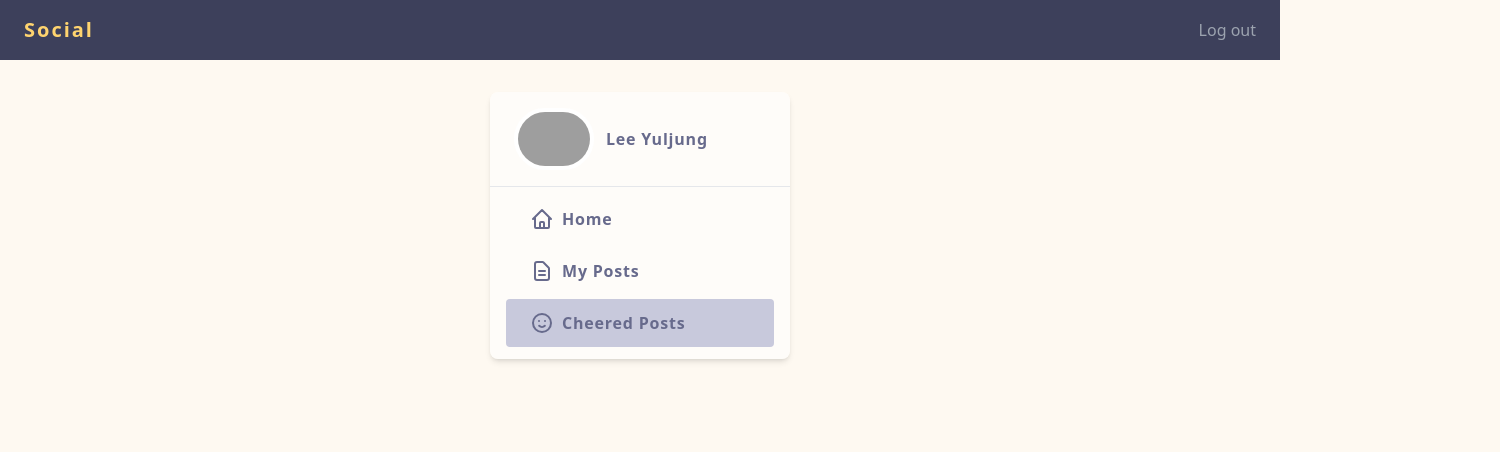
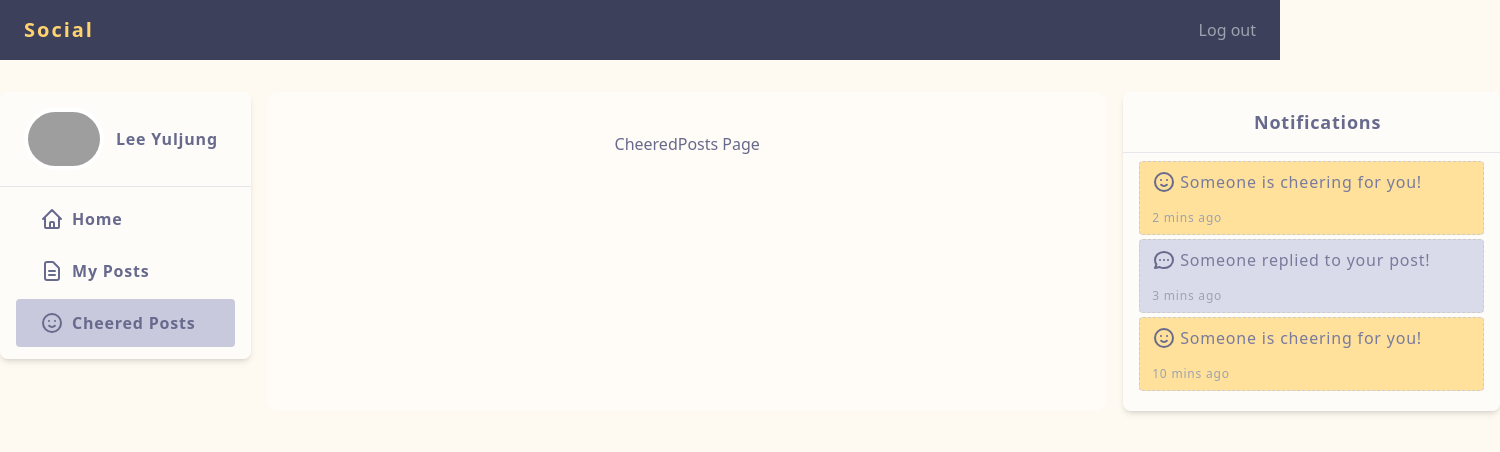
Before and after one commit to leeyuljung/Social-media-website-cheer, a React (Create React App) app in the folder client/: page /cheeredPosts in a window 1280 px wide. Shown: the top 452 px of the page, 1500 px wide, since content can reach past the window. Built offline with nearby package versions, Linux system fonts and the light colour scheme; grey boxes are pictures that could not be loaded.

Commit message:
feat: 新增 Notifications 組件

```diff
--- a/client/src/App.js
+++ b/client/src/App.js
@@ -4,9 +4,10 @@ import Home from './pages/Home';
 import Login from './pages/Login';
 import Register from './pages/Register';
 import MyPosts from './pages/MyPosts';
-import LikedPosts from './pages/LikedPosts';
+import CheeredPosts from './pages/CheeredPosts';
 import Header from './components/Header';
 import SideMenu from './components/SideMenu';
+import Notifications from './components/Notifications';
 
 function App() {
   const pathname = window.location.pathname;
@@ -14,15 +15,16 @@ function App() {
   return (
     <Router>
       <Header />
-      <div className='w-[1200px] mt-8 mx-auto flex justify-center'>
+      <div className='w-[1500px] mt-8 mx-auto flex'>
         { pathname === '/login' || pathname === '/register' ? null : <SideMenu /> }
         <Routes>
           <Route exact path="/" element={ <Home /> } />
           <Route exact path="/login" element={ <Login /> } />
           <Route exact path="/register" element={ <Register /> } />
           <Route exact path="/myPosts" element={ <MyPosts /> } />
-          <Route exact path="/likedPosts" element={ <LikedPosts /> } />
+          <Route exact path="/cheeredPosts" element={ <CheeredPosts /> } />
         </Routes>
+        { pathname === '/login' || pathname === '/register' ? null : <Notifications /> }
       </div>
     </Router>
   );
--- /dev/null
+++ b/client/src/components/Notifications.js
@@ -0,0 +1,47 @@
+import React from 'react';
+
+const Notifications = () => {
+	return(
+		<div className="w-[450px] h-fit pb-4 shadow-md bg-[#ffffff91] rounded-lg tracking-wider">
+      <div className="pt-4 pb-2 px-6">
+        <div>
+          <div className="ml-3">
+            <p className=" text-lg text-center font-black text-[#676a8c]">Notifications</p>
+          </div>
+        </div>
+      </div>
+      <hr className="my-2" />
+      <div className="mx-4">
+        <div className="px-3 py-2 mb-1 rounded bg-[#ffd36da8] border border-[#ccc] border-dashed">
+          <div className="flex">
+            <svg xmlns="http://www.w3.org/2000/svg" className="h-6 w-6 mr-1 text-[#676a8c]" fill="none" viewBox="0 0 24 24" stroke="currentColor" strokeWidth={2}>
+              <path strokeLinecap="round" strokeLinejoin="round" d="M14.828 14.828a4 4 0 01-5.656 0M9 10h.01M15 10h.01M21 12a9 9 0 11-18 0 9 9 0 0118 0z" />
+            </svg>
+            <span className="text-[#787b9c] text-base mb-4">Someone is cheering for you!</span>
+          </div>
+          <p className=" text-gray-400 text-xs">2 mins ago</p>
+        </div>
+        <div className="px-3 py-2 mb-1 rounded bg-[#dadbea] border border-[#ccc] border-dashed">
+          <div className="flex">
+            <svg xmlns="http://www.w3.org/2000/svg" className="h-6 w-6 mr-1 text-[#676a8c]" fill="none" viewBox="0 0 24 24" stroke="currentColor" strokeWidth={2}>
+              <path strokeLinecap="round" strokeLinejoin="round" d="M8 12h.01M12 12h.01M16 12h.01M21 12c0 4.418-4.03 8-9 8a9.863 9.863 0 01-4.255-.949L3 20l1.395-3.72C3.512 15.042 3 13.574 3 12c0-4.418 4.03-8 9-8s9 3.582 9 8z" />
+            </svg>
+            <span className="text-[#787b9c] text-base mb-4">Someone replied to your post!</span>
+          </div>
+          <p className=" text-gray-400 text-xs">3 mins ago</p>
+        </div>
+        <div className="px-3 py-2 mb-1 rounded bg-[#ffd36da8] border border-[#ccc] border-dashed">
+          <div className="flex">
+            <svg xmlns="http://www.w3.org/2000/svg" className="h-6 w-6 mr-1 text-[#676a8c]" fill="none" viewBox="0 0 24 24" stroke="currentColor" strokeWidth={2}>
+              <path strokeLinecap="round" strokeLinejoin="round" d="M14.828 14.828a4 4 0 01-5.656 0M9 10h.01M15 10h.01M21 12a9 9 0 11-18 0 9 9 0 0118 0z" />
+            </svg>
+            <span className="text-[#787b9c] text-base mb-4">Someone is cheering for you!</span>
+          </div>
+          <p className=" text-gray-400 text-xs">10 mins ago</p>
+        </div>
+      </div>
+    </div>
+	)
+}
+
+export default Notifications;
```
